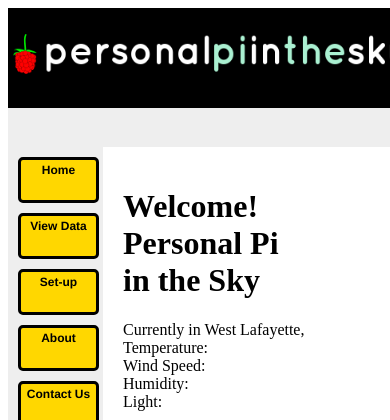
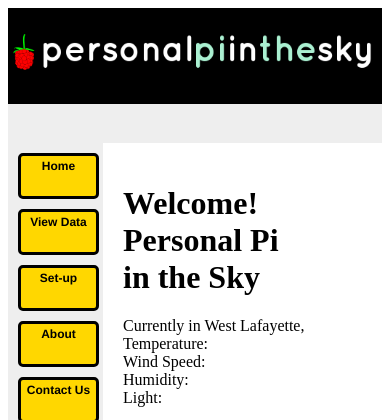
Before and after one commit to KABAM-307/WebApp, a PHP site: page /index.html in a window 390 px wide; the page is wider, and only the part inside the window is pictured. Shown: the top 420 px of that part. Run offline with PHP 8.4, Linux system fonts and the light colour scheme; data that the repository does not hold is empty; some libraries are stand-ins or nearby versions.

Commit message:
Fixed min-width css for mobile pages

```diff
--- a/style.css
+++ b/style.css
@@ -3,17 +3,14 @@
 		color:white;
 		text-align:center;
 		padding:5px;
-		min-width: 400px;
 	}
 	#page_nav {
 		line-height: 22px;
 		background-color:#eeeeee;
 		height:25px;
 		text-align:center;
-		float:top;
 		padding: 7px;
 		top: 50%;
-		min-width: 400px;
 	}
 	#sub_nav {
 		float:left;
```
